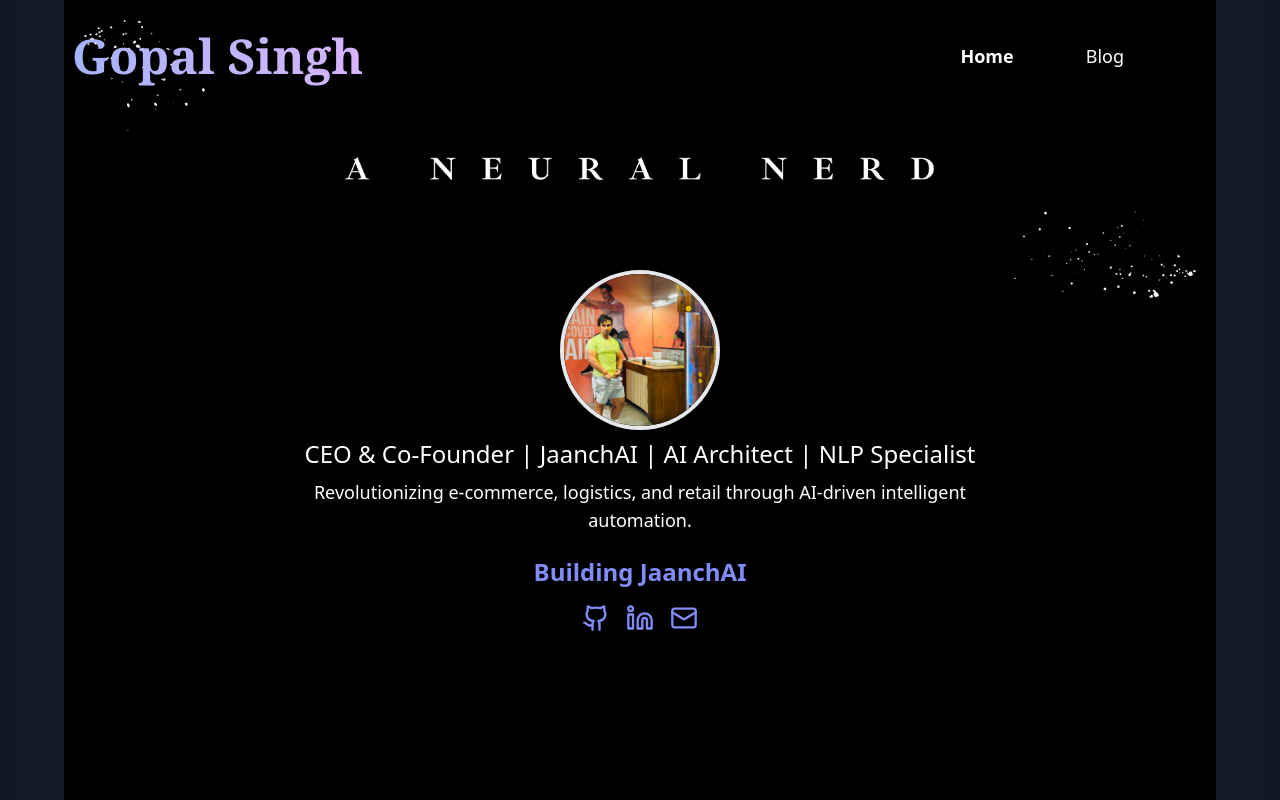
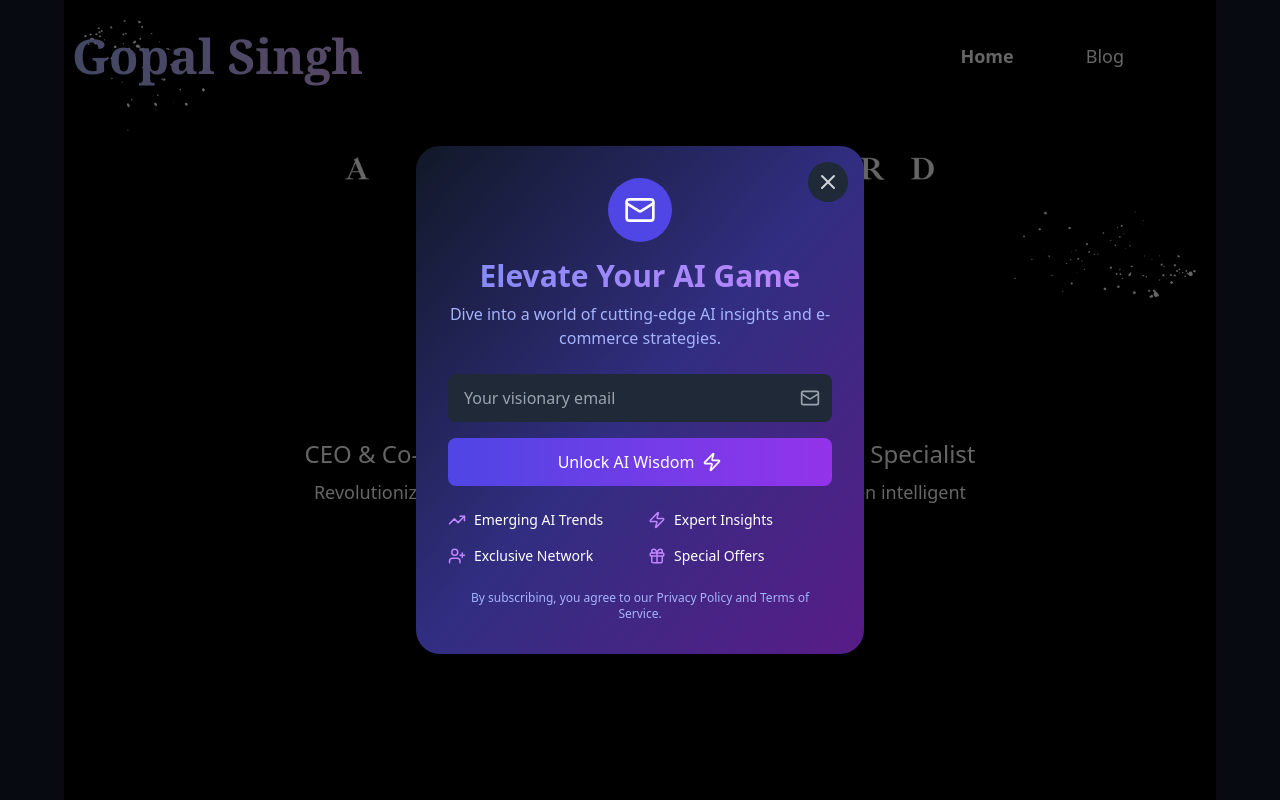
Before and after one commit to Akshay594/the-great-portfolio, a React (Create React App) app: page / in a window 1280 px wide. Shown: the top 800 px of the page. Built offline with nearby package versions, Linux system fonts and the light colour scheme.

Commit message:
added the newsletter

```diff
--- a/src/App.js
+++ b/src/App.js
@@ -5,6 +5,7 @@
 import Blog from './components/Blog';
 import BlogPost from './components/BlogPost';
 import BlogPostPersonalization from './components/BlogPostPersonalization';
+import FloatingNewsletterSignup from './components/NewsletterSignup';
 
 function App() {
 
@@ -18,6 +19,7 @@
           <Route path="/blog/:slug" element={<BlogPost />} />
           <Route path="/blog/ai-personalization-ecommerce" element={<BlogPostPersonalization />} />
         </Routes>
+        <FloatingNewsletterSignup />
       </div>
     </Router>
   );
--- a/src/components/Home.js
+++ b/src/components/Home.js
@@ -199,6 +199,7 @@
           />
         </div>
       </section>
+
     </div>
   );
 };
--- /dev/null
+++ b/src/components/NewsletterSignup.jsx
@@ -0,0 +1,141 @@
+import React, { useState, useEffect } from 'react';
+import { X, Mail, Zap, TrendingUp, UserPlus, Gift } from 'lucide-react';
+
+const FloatingNewsletterSignup = () => {
+  const [email, setEmail] = useState('');
+  const [message, setMessage] = useState('');
+  const [visible, setVisible] = useState(false);
+
+  useEffect(() => {
+    // Show on initial load
+    const timer = setTimeout(() => setVisible(true), 3000);
+
+    // Show when scrolled to bottom
+    const handleScroll = () => {
+      if ((window.innerHeight + window.scrollY) >= document.body.offsetHeight - 100) {
+        setVisible(true);
+      }
+    };
+
+    window.addEventListener('scroll', handleScroll);
+
+    return () => {
+      clearTimeout(timer);
+      window.removeEventListener('scroll', handleScroll);
+    };
+  }, []);
+
+  const handleSubmit = async (e) => {
+    e.preventDefault();
+
+    try {
+      // Simulate sending email to your inbox (Replace this with a backend call)
+      await fetch('https://formsubmit.co/gopalsinghpanwar411@gmail.com', {
+        method: 'POST',
+        headers: {
+          'Content-Type': 'application/json',
+        },
+        body: JSON.stringify({ email }),
+      });
+
+      setMessage('🎉 Welcome aboard! Your journey into AI mastery begins now.');
+      setEmail('');
+    } catch (error) {
+      setMessage('Oops! A glitch in the matrix. Please try again.');
+    }
+  };
+
+  const closeForm = () => {
+    setVisible(false);
+    // Set a cookie or localStorage item to remember the user closed the form
+    localStorage.setItem('newsletterClosed', Date.now().toString());
+  };
+
+  // Check if the user has recently closed the form
+  const hasRecentlyClosed = () => {
+    const closedTimestamp = localStorage.getItem('newsletterClosed');
+    if (closedTimestamp) {
+      const hoursSinceClosed = (Date.now() - parseInt(closedTimestamp)) / (1000 * 60 * 60);
+      return hoursSinceClosed < 1; // Don't show if closed within the last hour
+    }
+    return false;
+  };
+
+  if (!visible || hasRecentlyClosed()) return null;
+
+  return (
+    <div className="fixed inset-0 bg-black bg-opacity-60 flex items-center justify-center z-50 p-4">
+      <div className="bg-gradient-to-br from-gray-900 via-indigo-900 to-purple-900 p-8 rounded-3xl shadow-2xl text-white max-w-md w-full relative overflow-hidden">
+        <button
+          onClick={closeForm}
+          className="absolute top-4 right-4 bg-gray-800 hover:bg-gray-700 text-gray-300 hover:text-white rounded-full p-2 transition-colors duration-300"
+          aria-label="Close"
+        >
+          <X size={24} />
+        </button>
+
+        <div className="text-center mb-6">
+          <div className="bg-indigo-600 rounded-full w-16 h-16 flex items-center justify-center mx-auto mb-4">
+            <Mail size={32} className="text-white" />
+          </div>
+          <h2 className="text-3xl font-bold mb-2 text-gradient bg-clip-text text-transparent bg-gradient-to-r from-indigo-400 to-purple-400">
+            Elevate Your AI Game
+          </h2>
+          <p className="text-indigo-300">Dive into a world of cutting-edge AI insights and e-commerce strategies.</p>
+        </div>
+
+        <form onSubmit={handleSubmit} className="space-y-4">
+          <div className="relative">
+            <input
+              type="email"
+              value={email}
+              onChange={(e) => setEmail(e.target.value)}
+              placeholder="Your visionary email"
+              className="w-full px-4 py-3 bg-gray-800 text-white rounded-lg focus:outline-none focus:ring-2 focus:ring-purple-500 transition-all duration-300"
+              required
+            />
+            <Mail className="absolute right-3 top-1/2 transform -translate-y-1/2 text-gray-400" size={20} />
+          </div>
+          <button
+            type="submit"
+            className="w-full bg-gradient-to-r from-indigo-600 to-purple-600 text-white px-6 py-3 rounded-lg hover:from-indigo-700 hover:to-purple-700 transition-all duration-300 transform hover:scale-105 focus:outline-none focus:ring-2 focus:ring-offset-2 focus:ring-indigo-500 flex items-center justify-center"
+          >
+            <span>Unlock AI Wisdom</span>
+            <Zap className="ml-2" size={20} />
+          </button>
+        </form>
+
+        {message && (
+          <div className="mt-4 p-3 bg-indigo-800 bg-opacity-50 rounded-lg text-center animate-fade-in-up">
+            <p className="text-indigo-300">{message}</p>
+          </div>
+        )}
+
+        <div className="mt-6 grid grid-cols-2 gap-4 text-sm">
+          <div className="flex items-center">
+            <TrendingUp className="text-purple-400 mr-2" size={18} />
+            <span>Emerging AI Trends</span>
+          </div>
+          <div className="flex items-center">
+            <Zap className="text-purple-400 mr-2" size={18} />
+            <span>Expert Insights</span>
+          </div>
+          <div className="flex items-center">
+            <UserPlus className="text-purple-400 mr-2" size={18} />
+            <span>Exclusive Network</span>
+          </div>
+          <div className="flex items-center">
+            <Gift className="text-purple-400 mr-2" size={18} />
+            <span>Special Offers</span>
+          </div>
+        </div>
+
+        <div className="mt-6 text-center text-xs text-indigo-300">
+          By subscribing, you agree to our Privacy Policy and Terms of Service.
+        </div>
+      </div>
+    </div>
+  );
+};
+
+export default FloatingNewsletterSignup;
```
